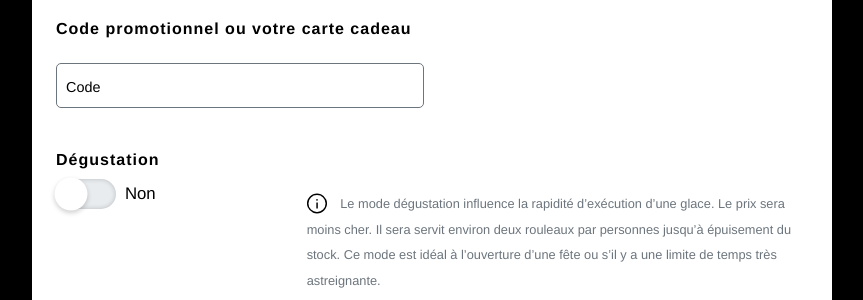
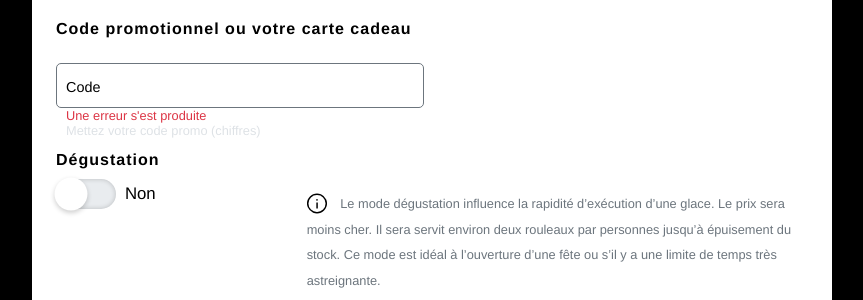
Before and after one commit to JRigaldo/Symdelice, a Symfony app: template templates/pages/price.html.twig in a window 1280 px wide. Shown: the part 1263-1563 px from the top of the page, without its empty margins (208-1071 px from the left). Run offline with Twig, Linux system fonts and the light colour scheme; the template is opened without the code that fills it, so the values that code supplies are empty; style sheets or scripts are compiled from the project's sources; some libraries are stand-ins or nearby versions.

Commit message:
add form in twig.yaml

```diff
--- a/assets/styles/components/_field.scss
+++ b/assets/styles/components/_field.scss
@@ -5,9 +5,19 @@
   margin: 15px 0 10px 0;
 }
 
-.field-helper {
+.field-helper,
+.field-error {
+  display: block;
   padding-left: 10px;
   font-size: 0.8rem;
+}
+
+.field-error {
+  color: var(--danger);
+}
+
+.field-helper {
+  color: var(--gray-300);
 }
 
 .field:after,
--- /dev/null
+++ b/templates/form/form_fields.html.twig
@@ -0,0 +1,6 @@
+<div class="field">
+    <label for="code" class="field-label">Code</label>
+    <input id="code" type="text" class="field-input">
+    <span class="field-error">Une erreur s'est produite</span>
+    <span class="field-helper">Mettez votre code promo (chiffres)</span>
+</div>
--- a/templates/pages/price.html.twig
+++ b/templates/pages/price.html.twig
@@ -351,6 +351,8 @@
                             <div class="field">
                                 <label for="code" class="field-label">Code</label>
                                 <input id="code" type="text" class="field-input">
+                                <span class="field-error">Une erreur s'est produite</span>
+                                <span class="field-helper">Mettez votre code promo (chiffres)</span>
                             </div>
                         </div>
                         <div class="col-md-6"></div>
@@ -395,7 +397,7 @@
                             </div>
                         </div>
                         <div class="col-12 col-md-6">
-                            <div class="field-select">
+                            <fieldset class="field-select">
                                 <div class="selected"><span>Choisir un canton</span></div>
                                 <div class="select-options">
                                     <div class="option">
@@ -427,7 +429,7 @@
                                         <label for="jura">Jura</label>
                                     </div>
                                 </div>
-                            </div>
+                            </fieldset>
                         </div>
                         <div class="col-12 col-md-6">
                             <div class="field">
```
Also changed, not shown: 1 other file.
